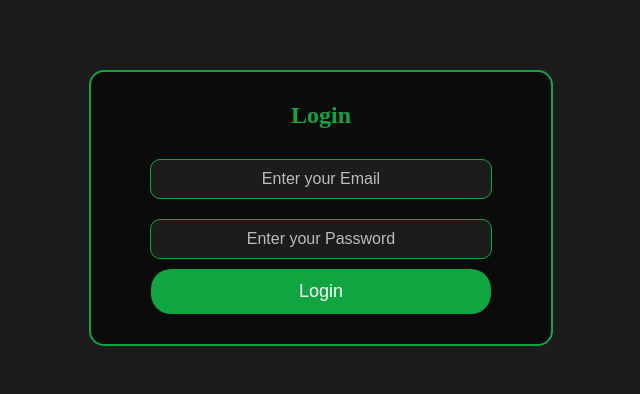
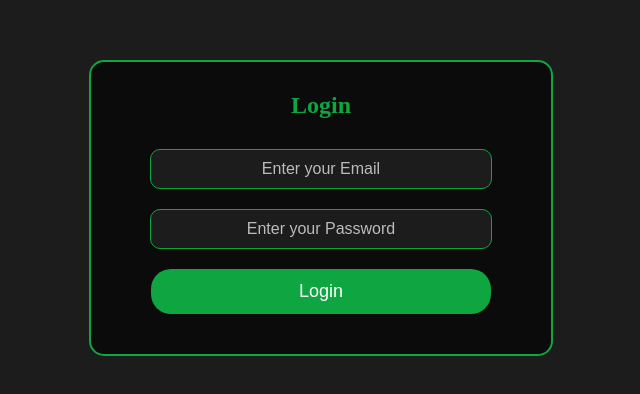
Before and after one commit to aarto27/Employee-Managment-System, a React (Vite) app: page / in a window 1280 px wide. Shown: the part 168-562 px from the top of the page, without its empty margins (319-959 px from the left). Built offline with nearby package versions, Linux system fonts and the light colour scheme.

Commit message:
almost complete

```diff
--- a/src/App.jsx
+++ b/src/App.jsx
@@ -16,8 +16,7 @@ function App() {
   const data = useContext(AuthContext);
 
   useEffect(()=>{
-    const loggedInUser = localStorage.getItem('loggedInUser')
-    console.log(loggedInUser);
+    const loggedInUser = localStorage.getItem('loggedInUser');
   },[])
 
   if (!data) {
@@ -49,7 +48,6 @@ function App() {
       }
     }
   };
-  console.log(user);
 
   return (
     <>
--- a/src/Components/Dashboard/AdminDashboard.jsx
+++ b/src/Components/Dashboard/AdminDashboard.jsx
@@ -4,7 +4,6 @@ import Header from '../other/Header'
 import CreateTask from '../other/CreateTask'
 
 const AdminDashboard = ({data ,setUser}) => {
-  console.log(data);
   return (
     <div className='AdminDB'>
         <Header admin={data} setUser={setUser}/>
--- a/src/Components/TaskList/TaskList.css
+++ b/src/Components/TaskList/TaskList.css
@@ -41,3 +41,14 @@
     height: 350px;
     color: white;
 }
+
+
+button{
+    background-color: #002b01b1;
+    color: white;
+    padding: 10px 20px;
+    border: none;
+    border-radius: 5px;
+    cursor: pointer;
+    margin: 10px;
+}
```
